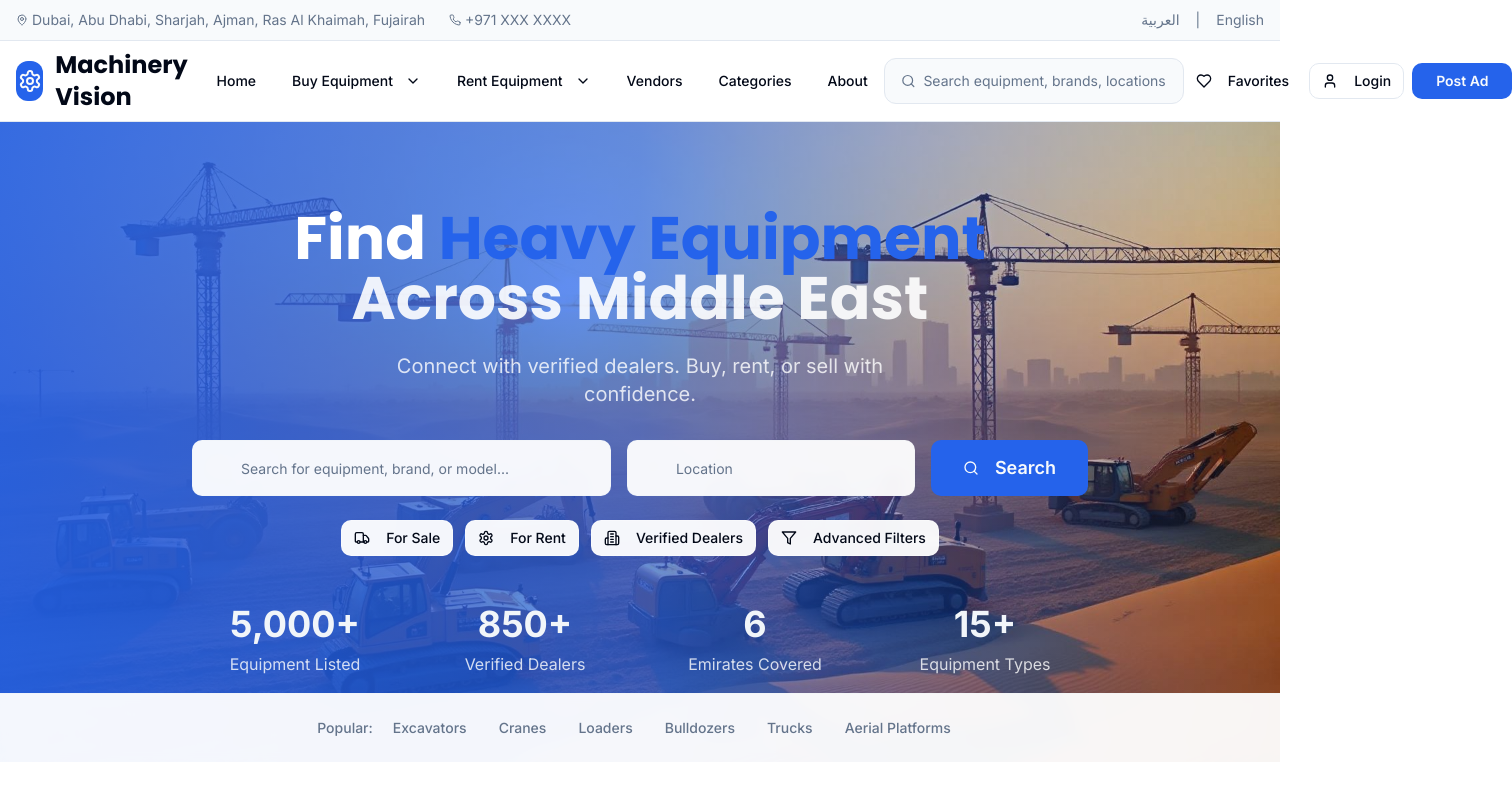
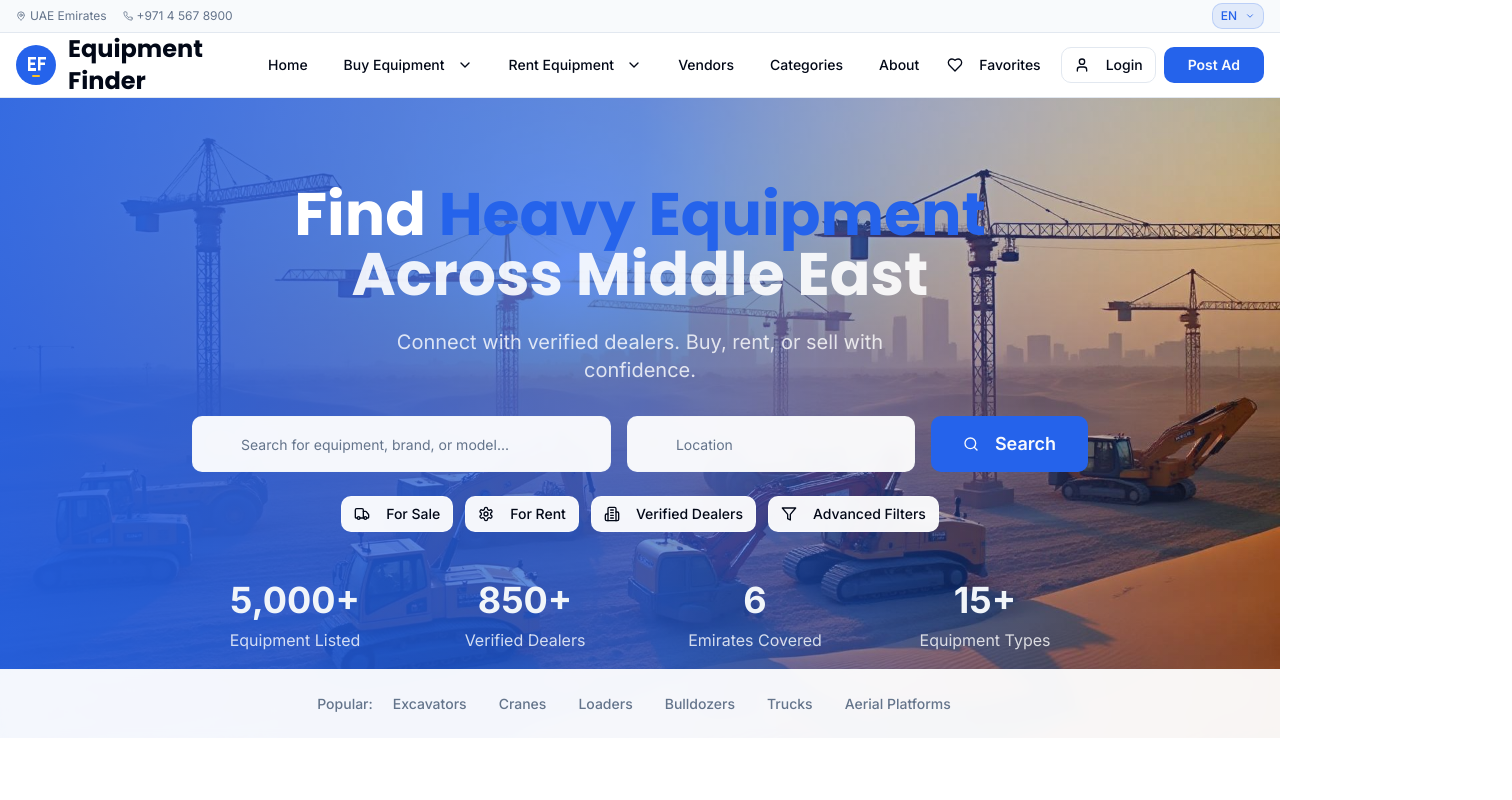
Before and after one commit to KakosoAi/ef-web, a Next.js app: page / in a window 1280 px wide. Shown: the top 800 px of the page, 1512 px wide, since content can reach past the window. Built offline with nearby package versions, Linux system fonts and the light colour scheme.

Commit message:
feat: rebrand to equipment finder with new logo and updated site config
- Add new EF logo SVG file
- Update site name, URLs, and contact info
- Replace settings icon with new logo in header
- Simplify locations display and improve language selector

```diff
--- a/src/features/layout/components/Header.tsx
+++ b/src/features/layout/components/Header.tsx
@@ -5,7 +5,8 @@ import Link from 'next/link';
 import { useRouter } from 'next/navigation';
 import { Button } from '@/shared/ui/button';
 import { Input } from '@/shared/ui/input';
-import { Search, Menu, X, MapPin, Phone, User, Heart, ChevronDown, Settings } from 'lucide-react';
+import { Search, Menu, X, MapPin, Phone, User, Heart, ChevronDown } from 'lucide-react';
+import Image from 'next/image';
 import { siteConfig, contactInfo } from '@/shared/constants';
 
 const Header = memo(() => {
@@ -53,21 +54,21 @@ const Header = memo(() => {
       {/* Top Bar */}
       <div className='border-b border-border bg-muted/50'>
         <div className='container mx-auto px-4'>
-          <div className='flex items-center justify-between h-10 text-sm'>
-            <div className='flex items-center space-x-6 text-muted-foreground'>
+          <div className='flex items-center justify-between h-8 text-xs'>
+            <div className='flex items-center space-x-4 text-muted-foreground'>
               <div className='flex items-center space-x-1'>
-                <MapPin className='h-3 w-3' />
+                <MapPin className='h-2.5 w-2.5' />
                 <span>{contactInfo.locations.join(', ')}</span>
               </div>
               <div className='flex items-center space-x-1'>
-                <Phone className='h-3 w-3' />
+                <Phone className='h-2.5 w-2.5' />
                 <span>{contactInfo.phone}</span>
               </div>
             </div>
-            <div className='flex items-center space-x-4 text-muted-foreground'>
-              <span>العربية</span>
-              <span>|</span>
-              <span>English</span>
+            {/* Language Selector */}
+            <div className='flex items-center space-x-2 bg-primary/10 border border-primary/20 rounded-md px-2 py-1 hover:bg-primary/15 transition-colors cursor-pointer'>
+              <span className='text-xs font-medium text-primary'>EN</span>
+              <ChevronDown className='h-2.5 w-2.5 text-primary' />
             </div>
           </div>
         </div>
@@ -75,12 +76,16 @@ const Header = memo(() => {
 
       {/* Main Header */}
       <div className='container mx-auto px-4'>
-        <div className='flex items-center justify-between h-20'>
+        <div className='flex items-center justify-between h-16'>
           {/* Logo */}
           <div className='flex items-center space-x-3'>
-            <div className='w-10 h-10 bg-primary rounded-lg flex items-center justify-center'>
-              <Settings className='h-6 w-6 text-primary-foreground' />
-            </div>
+            <Image
+              src='/assets/ef-logo.svg'
+              alt='EF Logo'
+              width={40}
+              height={40}
+              className='w-10 h-10'
+            />
             <div className='text-2xl font-display font-bold'>{siteConfig.name}</div>
           </div>
 
@@ -200,20 +205,7 @@ const Header = memo(() => {
             </Button>
           </nav>
 
-          {/* Quick Search */}
-          <div className='hidden md:flex items-center space-x-2 bg-muted/50 border border-border rounded-xl px-4 py-3 min-w-[300px]'>
-            <Search
-              className='h-4 w-4 text-muted-foreground cursor-pointer'
-              onClick={handleQuickSearch}
-            />
-            <Input
-              placeholder='Search equipment, brands, locations...'
-              value={searchQuery}
-              onChange={e => setSearchQuery(e.target.value)}
-              onKeyPress={e => e.key === 'Enter' && handleQuickSearch()}
-              className='border-0 bg-transparent focus-visible:ring-0 h-auto p-0 text-foreground placeholder:text-muted-foreground'
-            />
-          </div>
+
 
           {/* User Actions */}
           <div className='flex items-center space-x-2'>
--- a/src/shared/constants/site.ts
+++ b/src/shared/constants/site.ts
@@ -1,22 +1,22 @@
 import { SiteConfig } from '@/shared/types';
 
 export const siteConfig: SiteConfig = {
-  name: 'Machinery Vision',
+  name: 'Equipment Finder',
   description:
     "UAE's premier marketplace for heavy equipment and machinery. Buy, sell, and rent construction equipment with confidence.",
-  url: 'https://machinery-vision.com',
-  ogImage: 'https://machinery-vision.com/og.jpg',
+  url: 'https://equipment-finder.com',
+  ogImage: 'https://equipment-finder.com/og.jpg',
   links: {
-    twitter: 'https://twitter.com/machineryvision',
-    github: 'https://github.com/machineryvision',
+    twitter: 'https://twitter.com/equipmentfinder',
+    github: 'https://github.com/equipmentfinder',
   },
 };
 
 export const contactInfo = {
-  phone: '+971 XXX XXXX',
-  email: 'info@machinery-vision.com',
+  phone: '+971 4 567 8900',
+  email: 'info@equipment-finder.com',
   address: 'Dubai, United Arab Emirates',
-  locations: ['Dubai', 'Abu Dhabi', 'Sharjah', 'Ajman', 'Ras Al Khaimah', 'Fujairah'],
+  locations: ['UAE Emirates'],
 };
 
 export const routes = {
```
Also changed, not shown: public/assets/ef-logo.svg (added).
